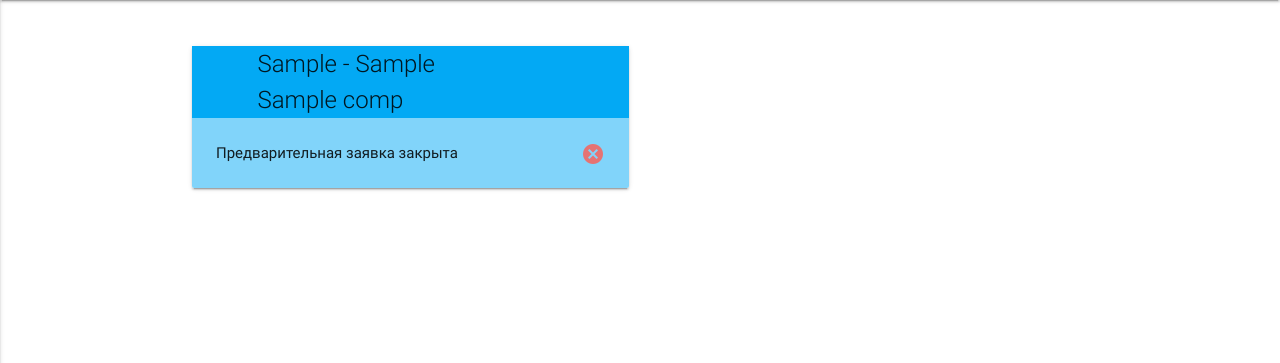
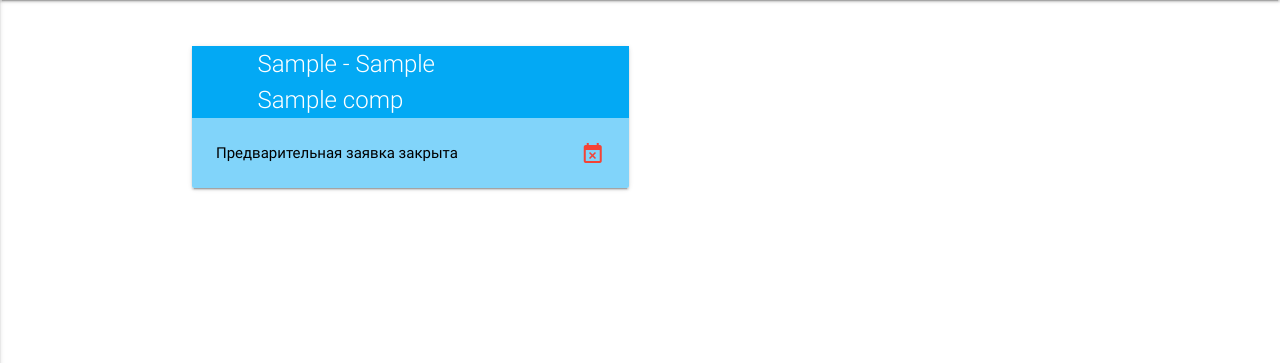
Before and after one commit to DariaPlotnikova/tmmscw, a Python web app: template templates/tmmscw/leader/CompetitionList.html in a window 1280 px wide. Shown: the part 64-427 px from the top of the page. Run offline with Jinja, Linux system fonts and the light colour scheme; the template is opened without the code that fills it: most values are stand-ins (such as "Sample title", 1, 10 or a date in 2020).

Commit message:
Небольшие декоративные изменения

```diff
--- a/templates/tmmscw/base/AuthUserHeader.html
+++ b/templates/tmmscw/base/AuthUserHeader.html
@@ -97,7 +97,7 @@
 
 <main class="container">
     {% block main_content %}            {# Default content is competition list #}
-        <div class="row">
+        <div class="row white-text">
             {% for comp in comps %}
                 <div class="col s12 m6 l6 xl6">
                     <div class="card hoverable">
@@ -107,13 +107,13 @@
                                 {{ comp.name }}
                             </div>
                         </div>
-                        <div class="card-content light-blue lighten-3">
+                        <div class="card-content light-blue lighten-3 black-text">
                             {% if is_open_pz[loop.index0] %}
-                                <img src="/static/img/good.png" class="right">
-                                Предварительная заявка открыта
+{#                                <img src="/static/img/good.png" class="right">#}
+                                Предварительная заявка открыта<i class="material-icons green-text right">event_available</i>
                             {% else %}
-                                <img src="/static/img/bad.png" class="right">
-                                Предварительная заявка закрыта
+{#                                <img src="/static/img/bad.png" class="right">#}
+                                Предварительная заявка закрыта<i class="material-icons red-text right">event_busy</i>
                             {% endif %}
                         </div>
                     </div>
```
